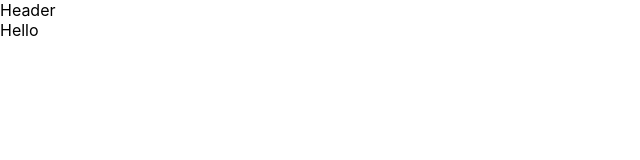
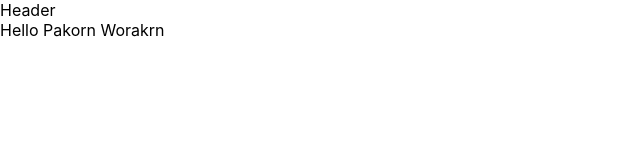
Before and after one commit to pakornkub/WorkShop-CodeCasterTH, a React (Create React App) app: page / in a window 1280 px wide. Shown: the top 160 px of the page, without its empty margins (0-640 px from the left). Built offline with nearby package versions, Linux system fonts and the light colour scheme.

Commit message:
Test commit

```diff
--- a/src/App.js
+++ b/src/App.js
@@ -8,7 +8,7 @@ function App() {
   return (
     <div>
       <Header/>
-      <div>Hello</div>
+      <div>Hello Pakorn Worakrn</div>
     </div>
   );
 }
```
